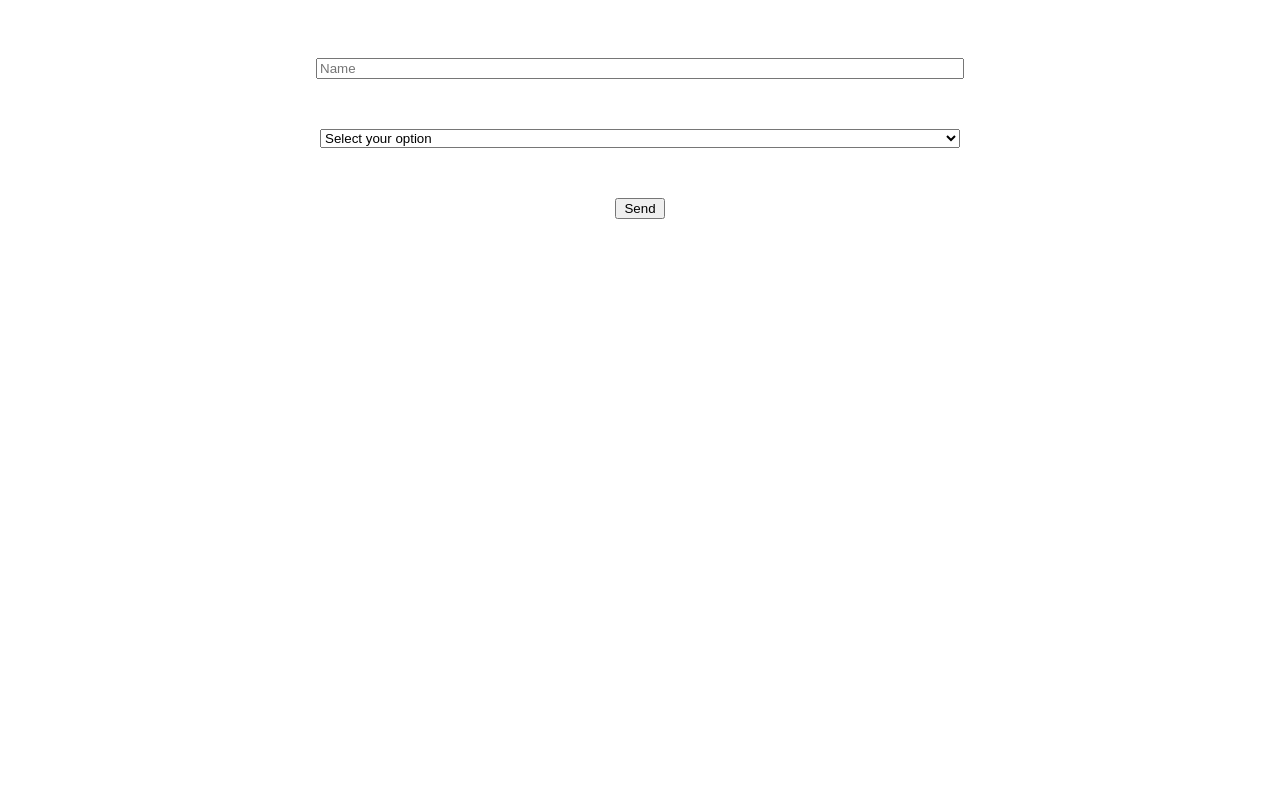
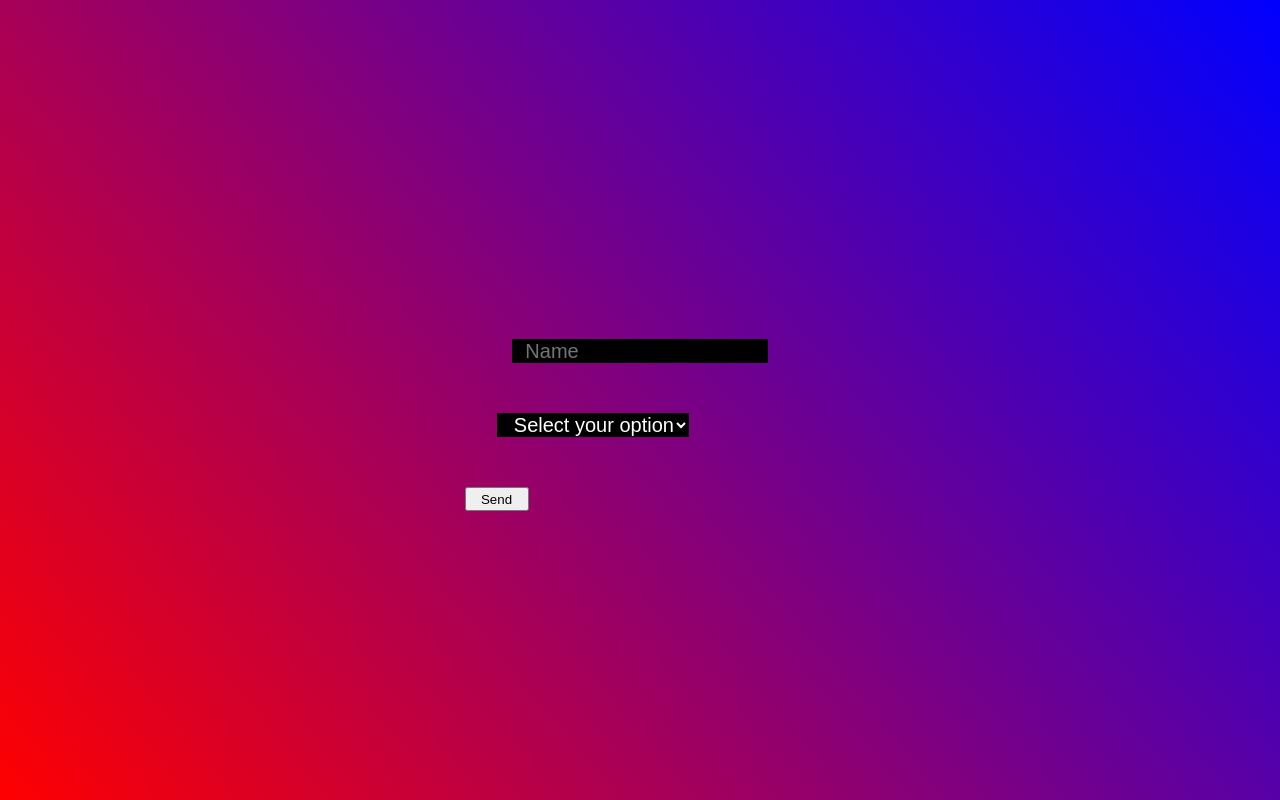
Before and after one commit to ProXXL/local_storage, a plain HTML site: page index.html in a window 1280 px wide. Drawn offline with Linux system fonts and the light colour scheme.

Commit message:
Add files via upload

```diff
--- a/import.js
+++ b/import.js
@@ -2,6 +2,5 @@ for(let i = 0; i < localStorage.length; i++ )
 {
     const key = localStorage.key(i);
     let temp = JSON.parse(localStorage.getItem(key));
-    console.log(temp);
     document.getElementById("display_" + (i+1)).value = temp;
 }
--- a/script.js
+++ b/script.js
@@ -1,8 +1,8 @@
 document.getElementById("Send").addEventListener("click",function clg(){
     localStorage.clear;
-    let con_log = document.getElementById("Name").value;
-    localStorage.setItem("aperson",JSON.stringify(con_log));
     let gender = document.getElementById("gender").value;
     localStorage.setItem("gender",JSON.stringify(gender));
-    open("info.html");
+    let con_log = document.getElementById("Name").value;
+    localStorage.setItem("person",JSON.stringify(con_log));
+    open("info.html" , "_self");
 });
--- a/style.css
+++ b/style.css
@@ -1,18 +1,40 @@
+*{
+    margin: 0;
+    padding: 0;
+}
 .main{
     display: flex;
     flex-direction: column;
     justify-content: center;
     align-items: center;
+    width: 100%;
+    height: 100vh;
+    background: linear-gradient(50deg,red,blue);
 }
 input{
-    width: 50vw;
+    width: 20vw;
+    height: 3vh;
+    background-color: black;
+    border: 0;
+    color: white;
+    font-size: 15pt;
+    text-indent: 10pt;
 }
 select{
-    width: 50vw;
+    width: 15vw;
+    margin-right: 95px;
+    height: 3vh;
+    background-color: black;
+    border: 0;
+    color: white;
+    font-size: 15pt;
+    text-indent: 10pt;
 
 }
 button{
-    width: 50px;
+    width: 5vw;
+    height: 3vh;
+    margin-right: 287px;
 }
 .main *{
     margin-top: 50px;
```
Also changed, not shown: index.html (line endings or trailing spaces).
